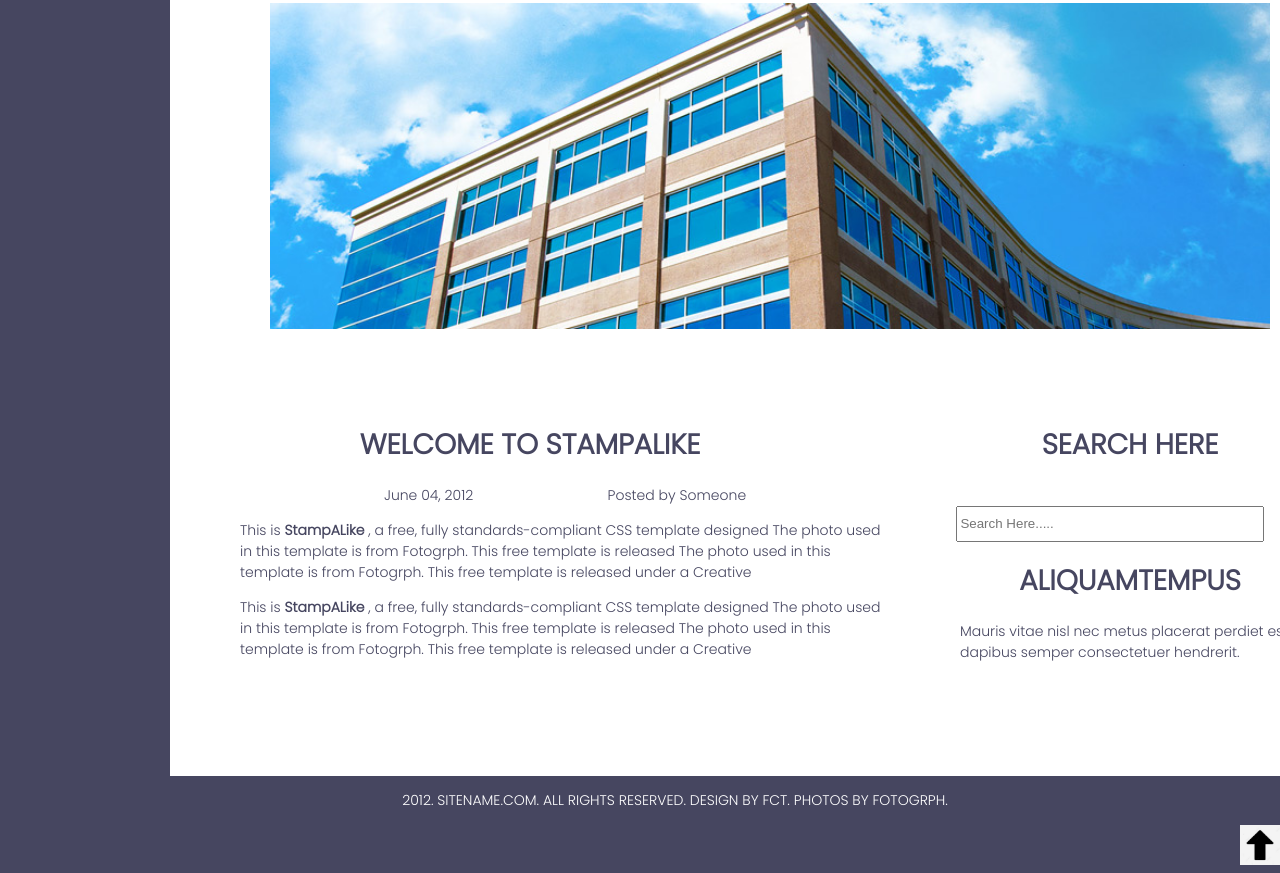
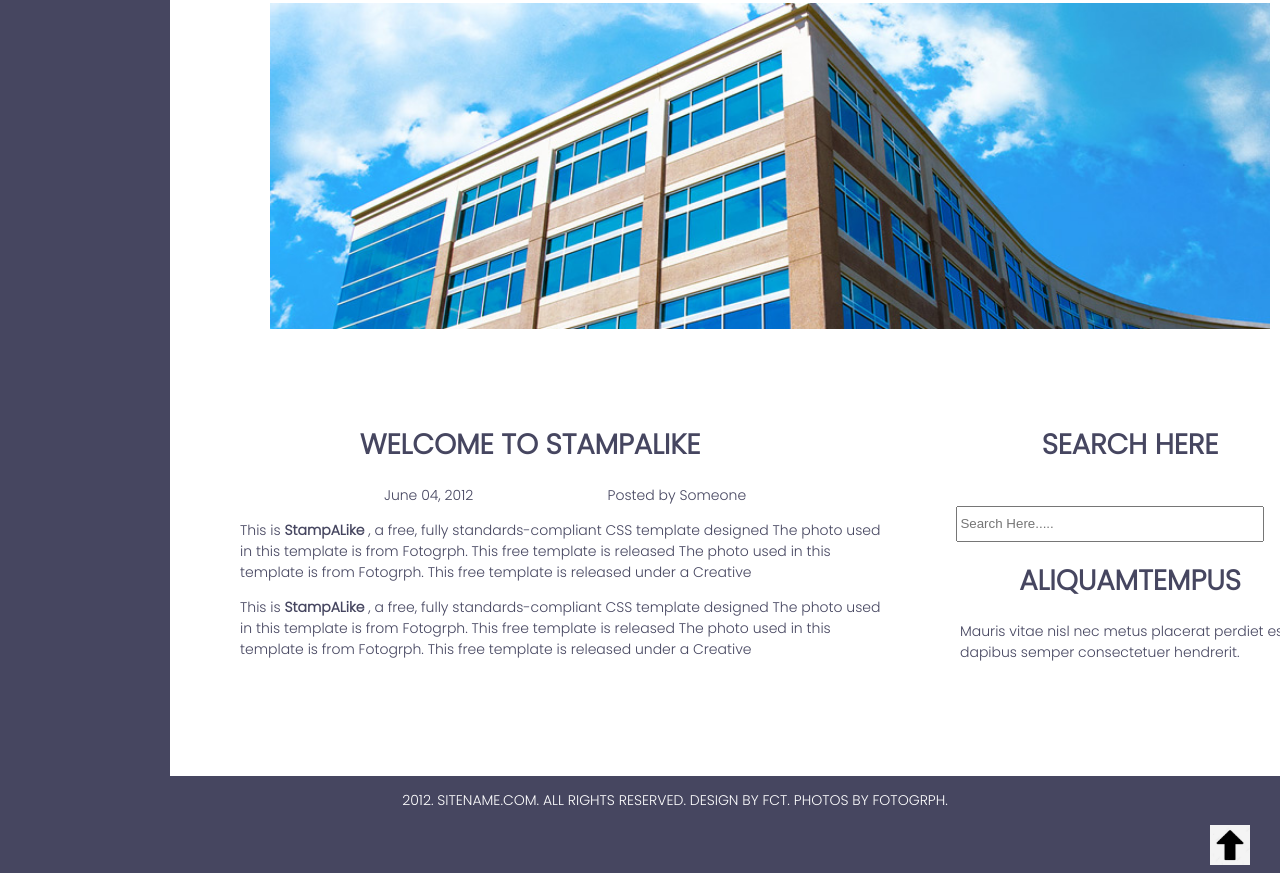
Before and after one commit to KetulPatel2212/Training, a plain HTML site: page 10-082021/new-demo.html in a window 1280 px wide. Shown: the part 240-1113 px from the top of the page. Drawn offline with Linux system fonts and the light colour scheme; files whose address does not match are found by name.

Commit message:
some updatation

```diff
--- a/10-082021/new-demo.html
+++ b/10-082021/new-demo.html
@@ -68,7 +68,7 @@
 
 
         <p style="text-align: center">2012. SITENAME.COM. ALL RIGHTS RESERVED. DESIGN BY FCT. PHOTOS BY FOTOGRPH.</p>
-        <div style="float: right; ">
+        <div style="float: right; padding: 0 30px 0 0;">
             <a href="#Home" rel="noreferrer"><img  height="40px" width="40px" src="OIP (2).jpg" alt="UP"></a>
         </div>
 
```
